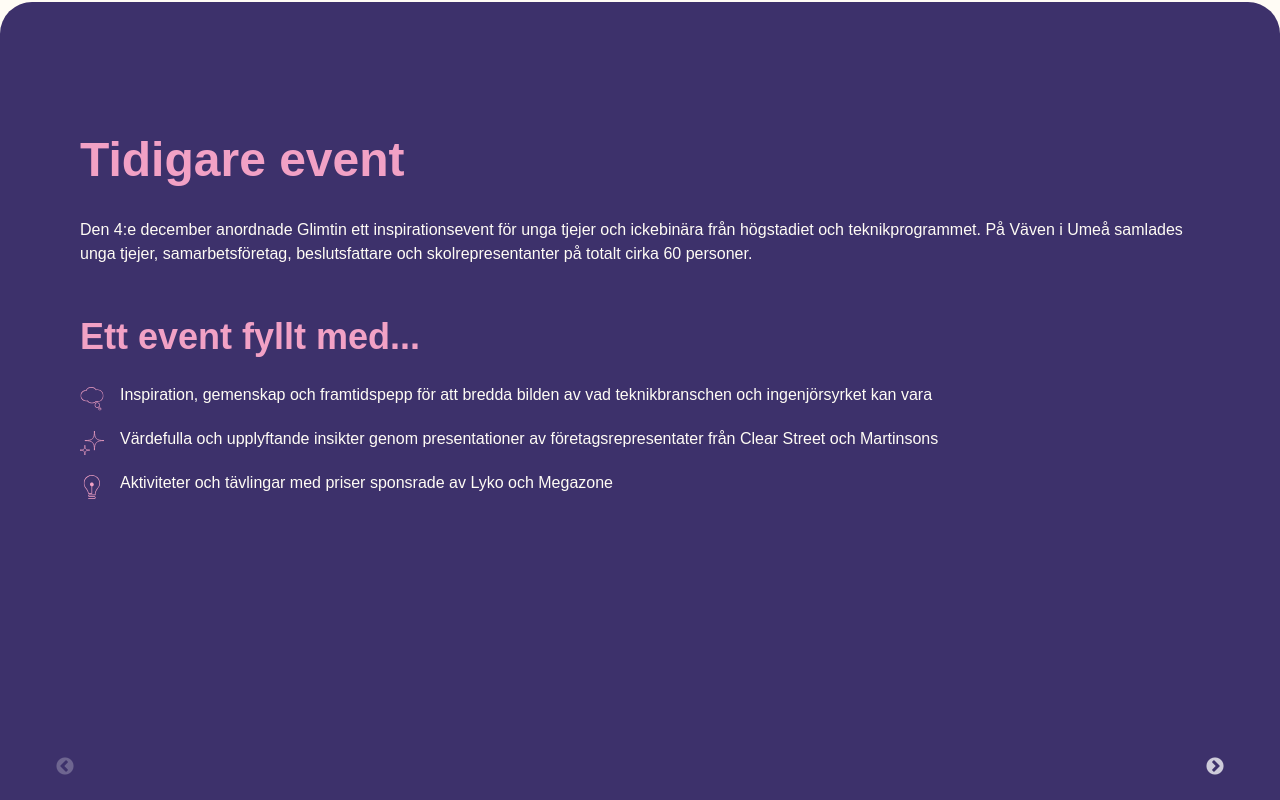
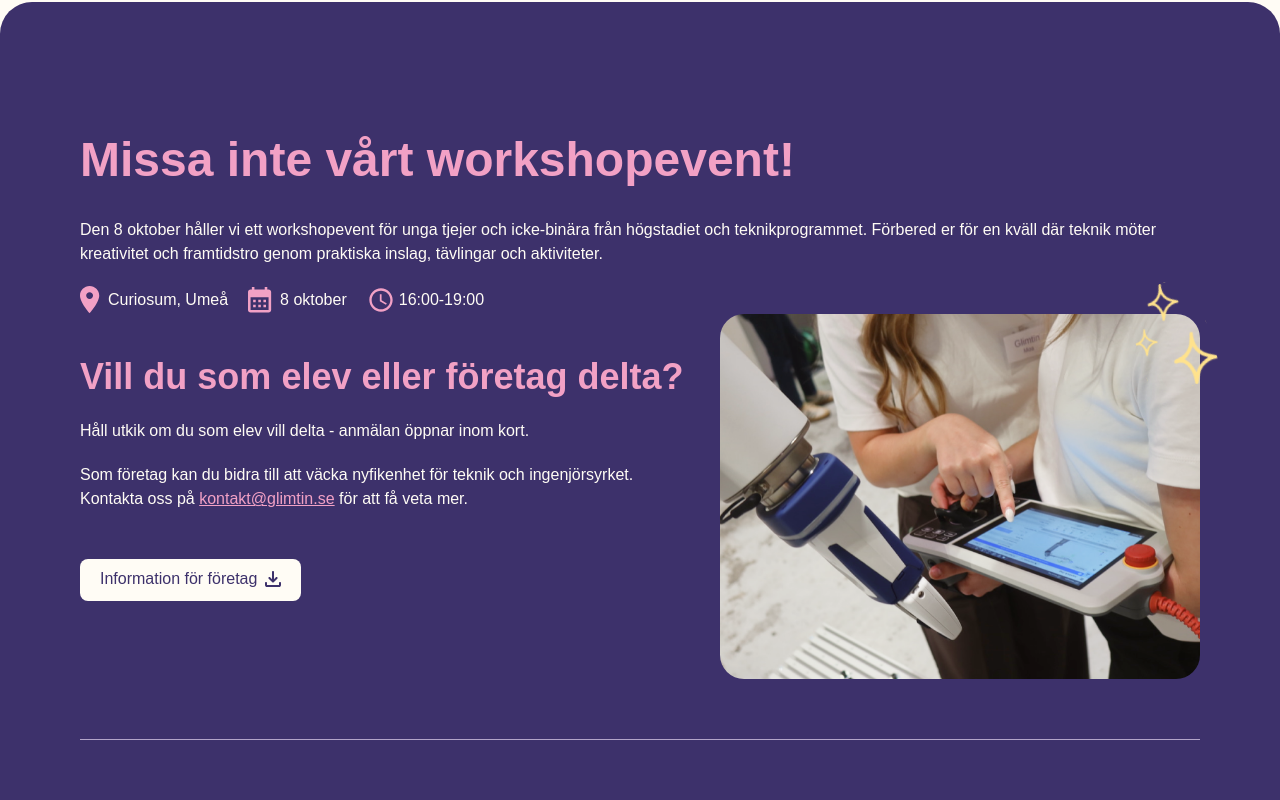
Before and after one commit to kjuliaf/glimtin, a React (Vite) app: page /event in a window 1280 px wide. Shown: the part 760-1560 px from the top of the page. Built offline with nearby package versions, Linux system fonts and the light colour scheme; a web font is replaced by a local one.

Commit message:
Added new event info

```diff
--- a/src/sections/PrevEvents.jsx
+++ b/src/sections/PrevEvents.jsx
@@ -9,6 +9,7 @@ function PrevEvents() {
 	return (
 		<section className="section-padding-x section-padding-y-lg bg-primary-dark text-background mt-6 rounded-t-4xl sm:mt-14">
 			<div className="section-wrapper section-restrict">
+				<WorkshopEvent26 />
 				<h2 className="section-heading-size text-secondary-light!">
 					Tidigare event
 				</h2>
--- a/src/sections/WorkshopEvent26.jsx
+++ b/src/sections/WorkshopEvent26.jsx
@@ -16,7 +16,7 @@ function WorkshopEvent26() {
 				Missa inte vårt workshopevent!
 			</h2>
 			<p className="mt-7">
-				Den 14 april håller vi ett workshopevent för unga tjejer och
+				Den 8 oktober håller vi ett workshopevent för unga tjejer och
 				icke-binära från högstadiet och teknikprogrammet. Förbered er
 				för en kväll där teknik möter kreativitet och framtidstro genom
 				praktiska inslag, tävlingar och aktiviteter.
@@ -29,7 +29,7 @@ function WorkshopEvent26() {
 						alt="Plats"
 						className="w-5 max-w-5 min-w-5"
 					/>
-					<p>Curiosum</p>
+					<p>Curiosum, Umeå</p>
 				</div>
 				<div className="flex items-center gap-2">
 					<img
@@ -37,7 +37,7 @@ function WorkshopEvent26() {
 						alt="Datum"
 						className="w-6 max-w-6 min-w-6"
 					/>
-					<p>14 april</p>
+					<p>8 oktober</p>
 				</div>
 				<div className="flex items-center gap-1">
 					<img
@@ -55,7 +55,8 @@ function WorkshopEvent26() {
 						Vill du som elev eller företag delta?
 					</h3>
 					<p className="mt-5">
-						Som elev kan du anmäla dig till eventet{" "}
+						Håll utkik om du som elev vill delta - anmälan öppnar inom kort.
+						{/* Som elev kan du anmäla dig till eventet{" "}
 						<a
 							className="text-secondary-light underline"
 							href="https://docs.google.com/forms/d/e/1FAIpQLSdYOI93gab9GYtEhHcgCjijXGQiv5btNRi9yOyn-4g6XLpEIQ/viewform?usp=header&utm_source=ig&utm_medium=social&utm_content=link_in_bio&fbclid=PAZXh0bgNhZW0CMTEAc3J0YwZhcHBfaWQMMjU2MjgxMDQwNTU4AAGnPLSHhmui_g67p-1AIiYK1RQHN-p-6sH4iGEfjBeB7qwSpkGGUTUpI4v5DV0_aem_X2NnsB1ySD1gFZncg5ujTQ"
@@ -63,7 +64,7 @@ function WorkshopEvent26() {
 						>
 							här
 						</a>
-						.
+						. */}
 					</p>
 					<p className="mt-5">
 						Som företag kan du bidra till att väcka nyfikenhet för
@@ -78,22 +79,22 @@ function WorkshopEvent26() {
 					</p>
 
 					<div className="mt-8 flex gap-4 lg:mt-12">
-						<Button
+						{/* <Button
 							className="flex items-center gap-2 text-sm sm:text-base"
 							color="neutral"
 							link={StudentWSInfo}
 						>
 							Information för elever
 							<img src={DownloadPrimary} alt="Ladda ner" />
-						</Button>
+						</Button> */}
 						<Button
 							className="flex items-center gap-2 text-sm sm:text-base"
 							color="neutral"
-							outlined
+							/* outlined */
 							link={CompanyWSInfo}
 						>
 							Information för företag
-							<img src={Download} alt="Ladda ner" />
+							<img src={DownloadPrimary} alt="Ladda ner" />
 						</Button>
 					</div>
 				</div>
```
Also changed, not shown: 1 other file (tests, documents, lock files or other folders).
